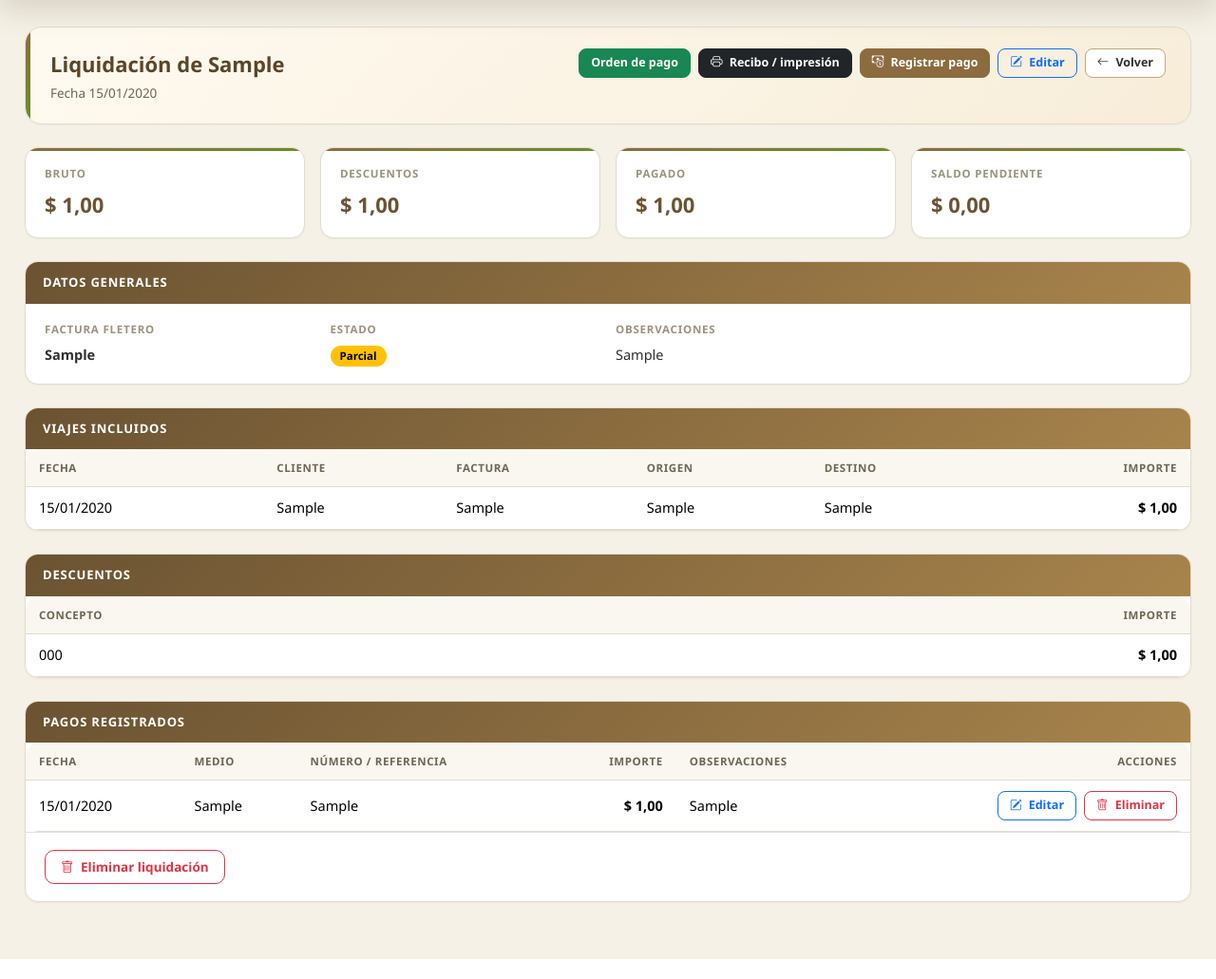
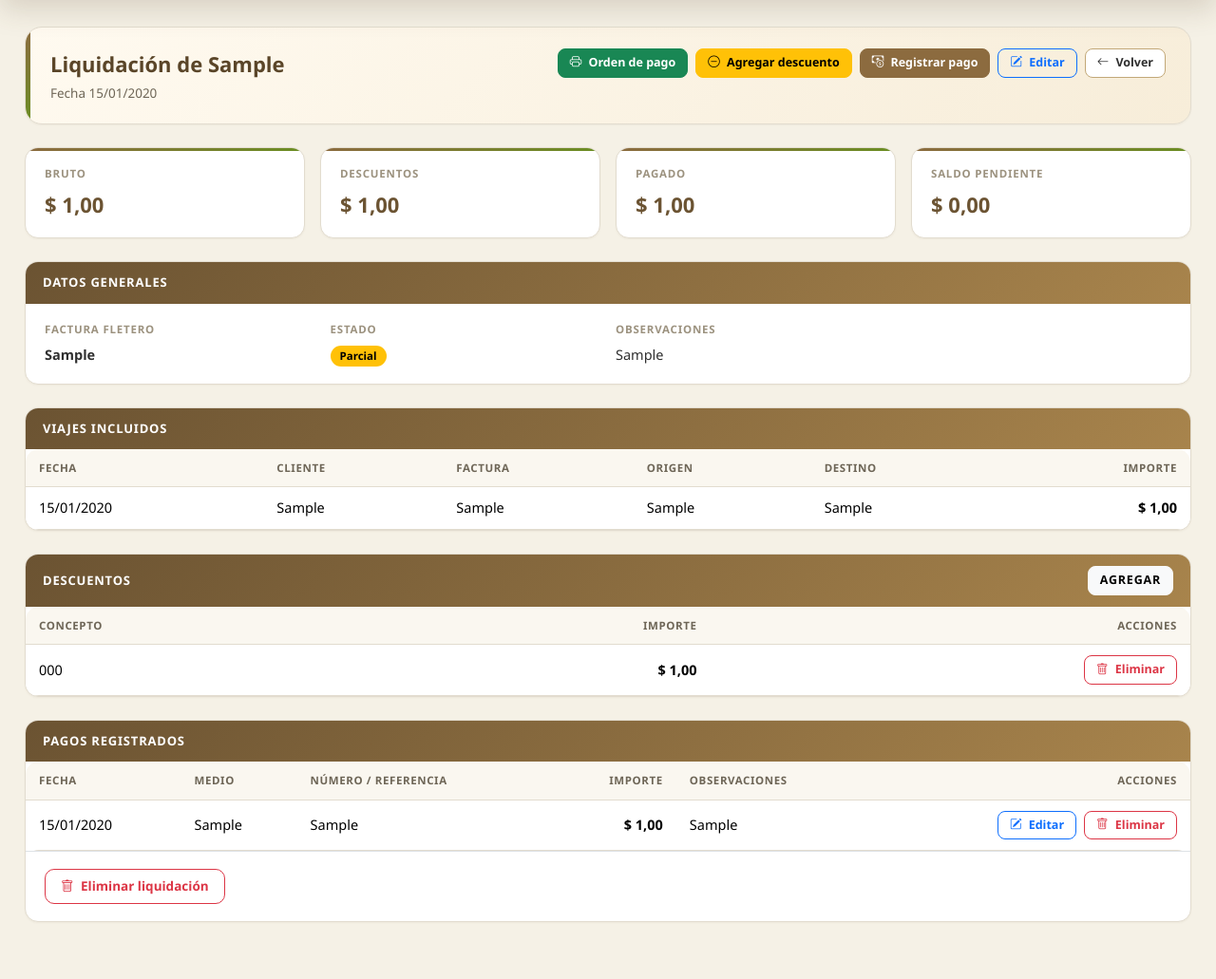
Before and after one commit to Fabiohernang/control-viajes-fusionado-ccc, a Flask app: page /liquidaciones/1 in a window 1280 px wide. Shown: the part 179-1210 px from the top of the page at 95% size. Before the commit the page ends 1189 px from the top, so only its background shows below. Run offline with Flask 3, Linux system fonts and the light colour scheme; the visitor is signed in with stand-in values (Sample User, id 1); tables that the repository leaves empty hold one stand-in row (values such as "Sample post"); some libraries are stand-ins or nearby versions.

Commit message:
Remove duplicate receipt button and add discount button

```diff
--- a/templates/liquidacion_detalle.html
+++ b/templates/liquidacion_detalle.html
@@ -10,10 +10,10 @@
   </div>
   <div class="module-header-actions">
     <a href="{{ url_for('liquidaciones.orden_pago_liquidacion', liquidacion_id=liquidacion.id) }}" target="_blank" class="btn btn-sm btn-success">
-  Orden de pago
+      <i class="bi bi-printer me-1"></i> Orden de pago
     </a>
-    <a href="{{ url_for('liquidaciones.recibo_liquidacion', liquidacion_id=liquidacion.id) }}" target="_blank" class="btn btn-sm btn-dark">
-      <i class="bi bi-printer me-1"></i> Recibo / impresión
+    <a href="{{ url_for('liquidaciones.agregar_descuento_liquidacion', liquidacion_id=liquidacion.id) }}" class="btn btn-sm btn-warning">
+      <i class="bi bi-dash-circle me-1"></i> Agregar descuento
     </a>
     <a href="{{ url_for('liquidaciones.pagar_liquidacion', liquidacion_id=liquidacion.id) }}" class="btn btn-sm btn-primary">
       <i class="bi bi-cash-coin me-1"></i> Registrar pago
@@ -130,13 +130,17 @@
 </div>
 
 <div class="admin-panel mb-4">
-  <div class="admin-panel-title">Descuentos</div>
+  <div class="admin-panel-title d-flex justify-content-between align-items-center">
+    <span>Descuentos</span>
+    <a href="{{ url_for('liquidaciones.agregar_descuento_liquidacion', liquidacion_id=liquidacion.id) }}" class="btn btn-sm btn-light">Agregar</a>
+  </div>
   <div class="table-responsive">
     <table class="table table-hover align-middle mb-0 admin-table">
       <thead>
         <tr>
           <th>Concepto</th>
           <th class="text-end">Importe</th>
+          <th class="text-end">Acciones</th>
         </tr>
       </thead>
       <tbody>
@@ -144,10 +148,15 @@
         <tr>
           <td>{{ d.concepto }}</td>
           <td class="text-end amount-cell amount-strong">{{ d.importe|ars }}</td>
+          <td class="text-end">
+            <form method="post" action="{{ url_for('liquidaciones.eliminar_descuento_liquidacion', liquidacion_id=liquidacion.id, descuento_id=d.id) }}" onsubmit="return confirm('¿Eliminar este descuento?');" class="d-inline">
+              <button type="submit" class="btn btn-sm btn-outline-danger"><i class="bi bi-trash me-1"></i> Eliminar</button>
+            </form>
+          </td>
         </tr>
         {% else %}
         <tr>
-          <td colspan="2" class="text-center py-4 text-secondary">No hay descuentos cargados.</td>
+          <td colspan="3" class="text-center py-4 text-secondary">No hay descuentos cargados.</td>
         </tr>
         {% endfor %}
       </tbody>
```
